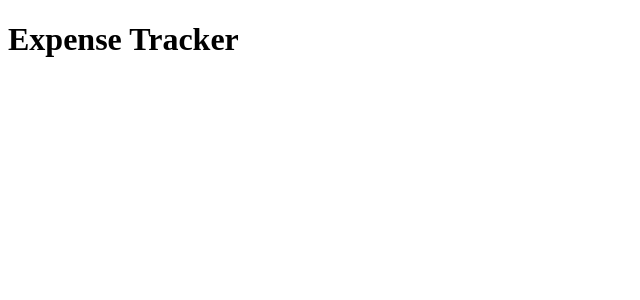
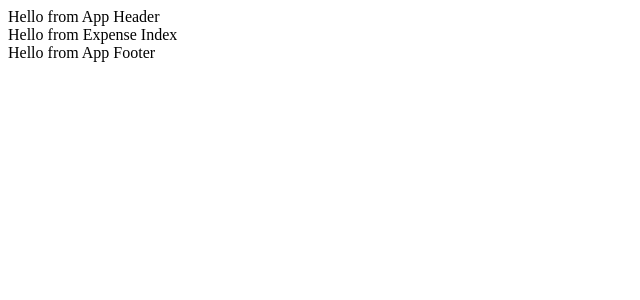
Before and after one commit to BatelKat96/ExpenseTracker-Frontend, a React (Vite) app: page / in a window 1280 px wide. Shown: the top 300 px of the page, without its empty margins (0-640 px from the left). Built offline with nearby package versions, Linux system fonts and the light colour scheme.

Commit message:
Create basic routing

```diff
--- a/src/RootCmp.jsx
+++ b/src/RootCmp.jsx
@@ -1,8 +1,24 @@
+import { Route, HashRouter as Router, Routes } from 'react-router-dom'
+import { AppHeader } from './cmps/AppHeader'
+import { AppFooter } from './cmps/AppFooter'
+import { ExpenseIndex } from './pages/ExpenseIndex'
+
 export function RootCmp() {
 
   return (
-    <>
-      <h1>Expense Tracker</h1>
-    </>
+    <Router>
+      <section className='main-app'>
+        <AppHeader />
+        <main>
+          <Routes>
+            <Route path="/" element={<ExpenseIndex />} />
+            {/* <Route path="/expense/:expenseId" element={<ExpenseDetails />} /> */}
+            {/* <Route path="/loginSignup" element={<loginSignup />} /> */}
+
+          </Routes>
+        </main>
+        <AppFooter />
+      </section>
+    </Router>
   )
 }
--- /dev/null
+++ b/src/cmps/AppFooter.jsx
@@ -0,0 +1,8 @@
+export function AppFooter() {
+
+    return (
+        <section className='app-footer'>
+            Hello from App Footer
+        </section>
+    )
+}
--- /dev/null
+++ b/src/cmps/AppHeader.jsx
@@ -0,0 +1,8 @@
+export function AppHeader() {
+
+    return (
+        <section className='app-header'>
+            Hello from App Header
+        </section>
+    )
+}
--- /dev/null
+++ b/src/pages/ExpenseIndex.jsx
@@ -0,0 +1,8 @@
+export function ExpenseIndex() {
+
+    return (
+        <section className='expense-index'>
+            Hello from Expense Index
+        </section>
+    )
+}
```
